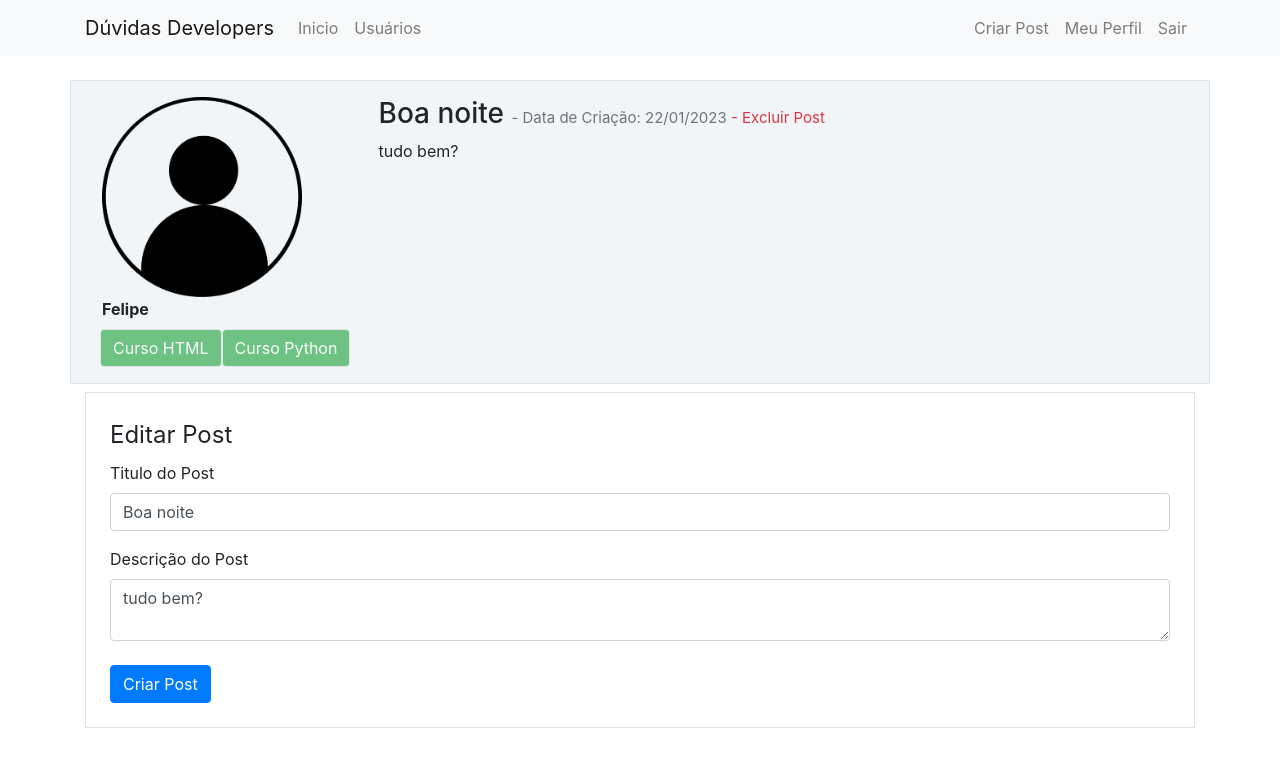
After one commit to FelipeWeiss1992/Site-Completo-Flask-Python-, a Flask app: page /post/1 in a window 1280 px wide. The commit adds this page. Shown: the top 767 px of the page. Run offline with Flask 2, Linux system fonts and the light colour scheme; a user stored in the database is signed in; data comes from the database, SQL or seed files in the repository; both versions use the stored data as it was after the commit; some libraries are stand-ins or nearby versions.

Commit message:
Finalizando Projeto

```diff
--- a/comunidade/forms.py
+++ b/comunidade/forms.py
@@ -1,6 +1,6 @@
 from flask_wtf import FlaskForm
 from flask_wtf.file import FileField, FileAllowed
-from wtforms import StringField, PasswordField, SubmitField, BooleanField
+from wtforms import StringField, PasswordField, SubmitField, BooleanField, TextAreaField
 from wtforms.validators import data_required, Length, Email, EqualTo, ValidationError
 from comunidade.models import Usuario
 from flask_login import current_user
@@ -29,11 +29,10 @@ class FormEditarPerfil(FlaskForm):
     username = StringField('Nome de Usuário', validators=[data_required()])
     email = StringField('E-mail', validators=[data_required(), Email()])
     foto_perfil = FileField('Atualizar Foto de Perfil', validators=[FileAllowed(['jpg', 'png'])])
-    curso_excel = BooleanField('Curso Excel')
-    curso_vba = BooleanField('Curso VBA')
-    curso_powerbi = BooleanField('Curso Power BI')
+    curso_java = BooleanField('Curso Java')
+    curso_javascript = BooleanField('Curso JavaScript')
+    curso_html = BooleanField('Curso HTML')
     curso_python = BooleanField('Curso Python')
-    curso_sql = BooleanField('Curso SQL')
     botao_submit_editarperfil = SubmitField('Confirmar Edição')
 
     def validate_email(self, email):
@@ -41,3 +40,9 @@ class FormEditarPerfil(FlaskForm):
             usuario = Usuario.query.filter_by(email=email.data).first()
             if usuario:
                 raise ValidationError('E-mail já cadastrado')
+
+
+class FormCriarPost(FlaskForm):
+    titulo = StringField('Titulo do Post', validators=[data_required(), Length(2, 140)])
+    corpo = TextAreaField('Descrição do Post', validators = [data_required()])
+    botao_submit_criarpost = SubmitField('Criar Post')
--- a/comunidade/models.py
+++ b/comunidade/models.py
@@ -17,6 +17,9 @@ class Usuario(db.Model, UserMixin):
     posts = db.relationship('Post', backref = 'autor', lazy =True)
     cursos = db.Column(db.String, nullable=False, default='Não Informado')
 
+    def contar_posts(self):
+        return len(self.posts)
+
 class Post(db.Model):
     id = db.Column(db.Integer, primary_key=True)
     titulo = db.Column(db.String, nullable=False)
--- a/comunidade/routes.py
+++ b/comunidade/routes.py
@@ -1,7 +1,7 @@
 from comunidade import app,db, bcrypt
-from flask import render_template, redirect, flash, request, url_for
-from comunidade.forms import FormLogin, FormCriarConta, FormEditarPerfil
-from comunidade.models import Usuario
+from flask import render_template, redirect, flash, request, url_for, abort
+from comunidade.forms import FormLogin, FormCriarConta, FormEditarPerfil,FormCriarPost
+from comunidade.models import Usuario, Post
 from flask_login import login_user, logout_user, current_user,login_required
 import secrets
 import os
@@ -9,16 +9,15 @@ from PIL import Image
 
 @app.route('/')
 def home():
-    return render_template('home.html')
+    posts = Post.query.order_by(Post.id.desc())
+    return render_template('home.html',posts=posts)
 
-@app.route('/contato')
-def contato():
-    return render_template('contato.html')
 
 @app.route('/usuarios')
 @login_required
 def usuarios():
-    return render_template('usuarios.html')
+    lista_usuarios = Usuario.query.all()
+    return render_template('usuarios.html',lista_usuarios=lista_usuarios)
 
 @app.route('/login', methods = ['GET','POST'])
 def login():
@@ -73,10 +72,19 @@ def perfil():
     return render_template('perfil.html', foto_perfil=foto_perfil)
 
 
-@app.route('/post/criar')
+@app.route('/post/criar',methods = ['GET','POST'])
 @login_required
 def criar_post():
-    return render_template('criarpost.html')
+    form = FormCriarPost()
+
+    if form.validate_on_submit():
+        post = Post(titulo = form.titulo.data, corpo = form.corpo.data, autor = current_user)
+        db.session.add(post)
+        db.session.commit()
+        flash('Post Criado com Sucesso', 'alert-success')
+        return redirect(url_for('home'))
+
+    return render_template('criar_post.html', form= form)
 
 
 def salvar_imagem(imagem):
@@ -122,3 +130,36 @@ def editar_perfil():
         form.username.data = current_user.username
     foto_perfil = url_for('static', filename = 'fotosperfil/{}'.format(current_user.foto_perfil))
     return render_template('editarperfil.html', foto_perfil=foto_perfil,form=form)
+
+
+@app.route('/post/<post_id>', methods = ['GET','POST'])
+@login_required
+def exibir_post(post_id):
+    post =Post.query.get(post_id)
+    if current_user == post.autor:
+        form =FormCriarPost()
+        if request.method == 'GET':
+            form.titulo.data = post.titulo
+            form.corpo.data = post.corpo
+        elif form.validate_on_submit():
+            post.titulo = form.titulo.data
+            post.corpo = form.corpo.data
+            db.session.commit()
+            flash('Post Atualizado com Sucesso.', 'alert-success')
+            return redirect(url_for('home'))
+    else:
+        form = None
+
+    return render_template('post.html',post=post, form=form)
+
+@app.route('/post/<post_id>/excluir', methods = ['GET','POST'])
+@login_required
+def excluir_post(post_id):
+    post = Post.query.get(post_id)
+    if current_user == post.autor:
+        db.session.delete(post)
+        db.session.commit()
+        flash('Post Excluido com Sucesso', 'alert-danger' )
+        return redirect(url_for('home'))
+    else:
+        abort(403)
--- a/comunidade/static/main.css
+++ b/comunidade/static/main.css
@@ -37,3 +37,9 @@
 .number3{
   font-weight:500;
 }
+
+.meupost{
+
+  background: #f2f5f8 !important;
+
+}
--- a/comunidade/templates/navbar.html
+++ b/comunidade/templates/navbar.html
@@ -1,6 +1,6 @@
 <nav class="navbar navbar-expand-lg navbar-light bg-light">
     <div class="container-fluid container">
-      <a class="navbar-brand" href="{{ url_for('usuarios') }}">Dúvidas Developers</a>
+      <a class="navbar-brand" href="{{ url_for('home') }}">Dúvidas Developers</a>
       <div class="collapse navbar-collapse" id="navbarSupportedContent">
         <ul class="navbar-nav me-auto mb-2 mb-lg-0">
           <li class="nav-item">
@@ -8,9 +8,6 @@
           </li>
           <li class="nav-item">
             <a class="nav-link" href="{{ url_for('usuarios') }}">Usuários</a>
-          </li>
-          <li class="nav-item">
-            <a class="nav-link" href="{{ url_for('contato') }}">Contato</a>
           </li>
         </ul>
       </div>
--- a/comunidade/templates/perfil.html
+++ b/comunidade/templates/perfil.html
@@ -22,7 +22,7 @@
                     <div class="d-flex flex-column"><span class="articles">Cursos</span><span class="number1">{{current_user.cursos.count(';') + 1}}</span> </div>
                 {% endif %}
 
-                <div class="d-flex flex-column"><span class="rating">Posts</span><span class="number3">0</span></div>
+                <div class="d-flex flex-column"><span class="rating">Posts</span><span class="number3">{{current_user.contar_posts()}}</span></div>
             </div>
 
            <div class="button mt-2 d-flex flex-row align-items-center">
--- /dev/null
+++ b/comunidade/templates/post.html
@@ -0,0 +1,94 @@
+{% extends 'base.html' %}
+
+{% block body %}
+
+    <div class="container mt-3" >
+
+            <div class = "row border mt-4 p-3 meupost">
+                <div class = "col col-3">
+                    <div class ="image pe-2"> <img src="{{ url_for('static', filename = 'fotosperfil/{}'.format(post.autor.foto_perfil)) }}" class="rounded" width="200" > </div>
+                    <strong>{{post.autor.username}}</strong>
+
+                    <div class="row justify-content-center">
+                            {% for curso in post.autor.cursos.split(';') %}
+                            <button type= "button" class="btn btn-success mt-2 border" disabled>{{ curso }}</button>
+                            {% endfor %}
+                    </div>
+                </div>
+
+                <div class = "col col-9">
+                    <h3>{{post.titulo}}
+                    <small class="text-muted" style="font-size: 15px">- Data de Criação: {{post.data_criacao.strftime('%d/%m/%Y')}}
+                        {% if form %}
+                        <a href="{{url_for('excluir_post', post_id=post.id)}}" class= "text-danger"  >- Excluir Post</a>
+                        {% endif %}
+                    </small>
+                    </h3>
+                    <p>{{post.corpo}}</p>
+
+                </div>
+
+            </div>
+
+    </div>
+
+
+    {% if form %}
+
+    <div class = "container">
+        <div class = row >
+
+            <div class = col>
+                <form action="" method="POST" class="border p-4 mt-2" >
+                    {{ form.csrf_token }}
+                    <legend>Editar Post</legend>
+                    <fieldset>
+                        <div class="form-group">
+                            {{ form.titulo.label(class="form-control-label") }}
+
+                            {% if form.titulo.errors %}
+                                {{ form.titulo(class="form-control is-invalid") }}
+                            <div class="invalid-feedback">
+                                {% for erro in form.titulo.errors %}
+
+                                    {{ erro }}
+
+                                {% endfor %}
+                            </div>
+                            {% else %}
+                                {{ form.titulo(class="form-control") }}
+                            {% endif %}
+                        </div>
+
+                        <div class="form-group">
+                            {{ form.corpo.label(class="form-control-label") }}
+
+                            {% if form.corpo.errors %}
+                                {{ form.corpo(class="form-control is-invalid") }}
+                            <div class="invalid-feedback">
+                                {% for erro in form.corpo.errors %}
+
+                                    {{ erro }}
+
+                                {% endfor %}
+                            </div>
+                            {% else %}
+                                {{ form.corpo(class="form-control") }}
+                            {% endif %}
+                        </div>
+
+                    </fieldset>
+                    {{ form.botao_submit_criarpost(class="btn btn-primary mt-2")}}
+                </form>
+            </div>
+        </div>
+
+
+    </div>
+
+
+    {% endif %}
+
+
+
+{% endblock %}
```
Also changed, not shown: comunidade/templates/contato.html (deleted, +0 -10 lines), comunidade/templates/criar_post.html (added, +56 -0 lines), comunidade/templates/criarpost.html (deleted, +0 -11 lines), comunidade/templates/home.html (+26 -1 lines), comunidade/templates/usuarios.html (+49 -3 lines), consulta_banco.py (+5 -5 lines), instance/comunidade.db.
